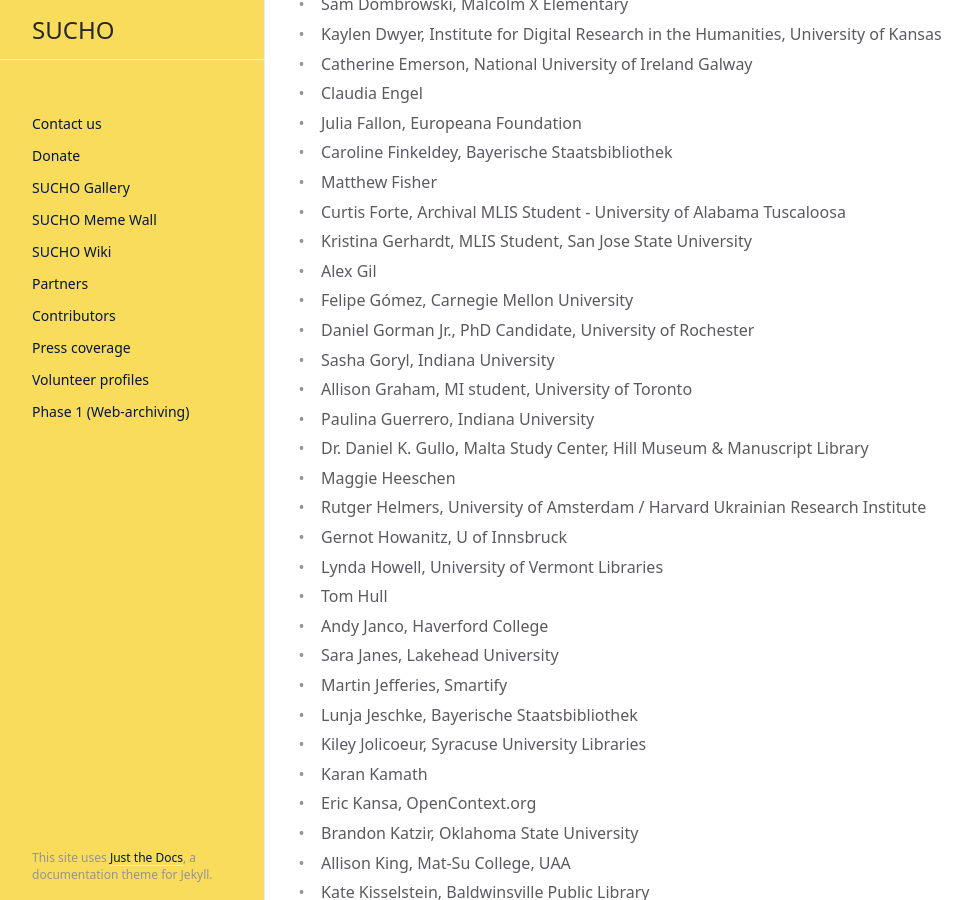
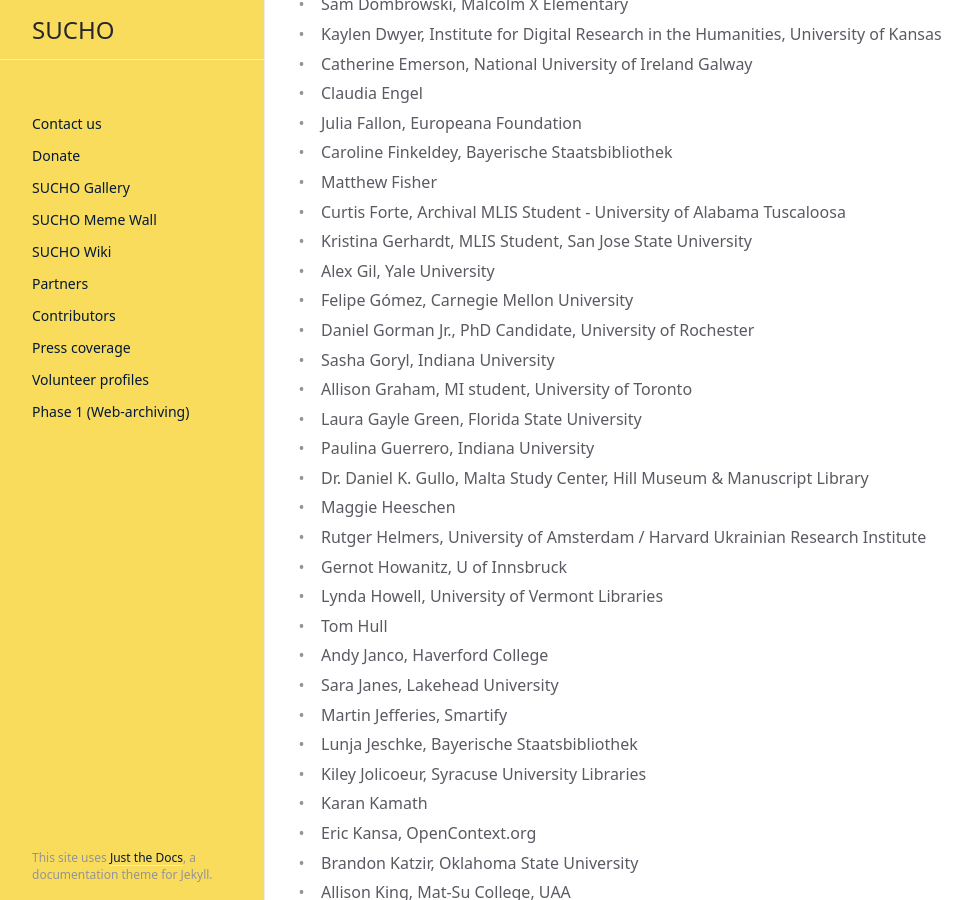
Before and after one commit to sucho-archiving/sucho-archiving.github.io, a Jekyll site: the page built from contributors.md, in a window 1280 px wide and 900 px high, scrolled down 1862 px. Shown: the whole window, without its empty margins (107-1079 px from the left). Built offline with Jekyll 4.4.1, drawn with Linux system fonts in a browser that asks for light colours.

Commit message:
Update contributors.md

```diff
--- a/contributors.md
+++ b/contributors.md
@@ -74,11 +74,12 @@
 - Matthew Fisher
 - Curtis Forte, Archival MLIS Student - University of Alabama Tuscaloosa
 - Kristina Gerhardt, MLIS Student, San Jose State University
-- Alex Gil
+- Alex Gil, Yale University
 - Felipe Gómez, Carnegie Mellon University
 - Daniel Gorman Jr., PhD Candidate, University of Rochester
 - Sasha Goryl, Indiana University
 - Allison Graham, MI student, University of Toronto
+- Laura Gayle Green, Florida State University
 - Paulina Guerrero, Indiana University
 - Dr. Daniel K. Gullo, Malta Study Center, Hill Museum & Manuscript Library
 - Maggie Heeschen
```
